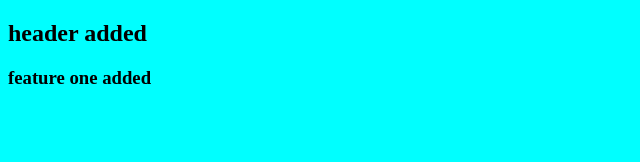
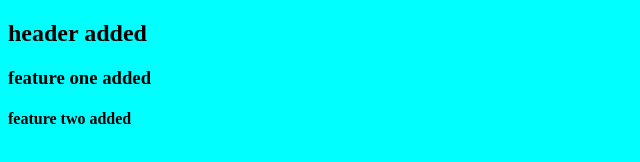
Before and after one commit to ivijayraj/git_practice, a plain HTML site: page index.html in a window 1280 px wide. Shown: the whole page, without its empty margins (0-640 px from the left). Drawn offline with Linux system fonts and the light colour scheme.

Commit message:
feature two added

```diff
--- a/index.html
+++ b/index.html
@@ -9,5 +9,6 @@
 <body>
     <h2>header added</h2>
     <h3>feature one added</h3>
+    <h4>feature two added</h4>
 </body>
 </html>
```
